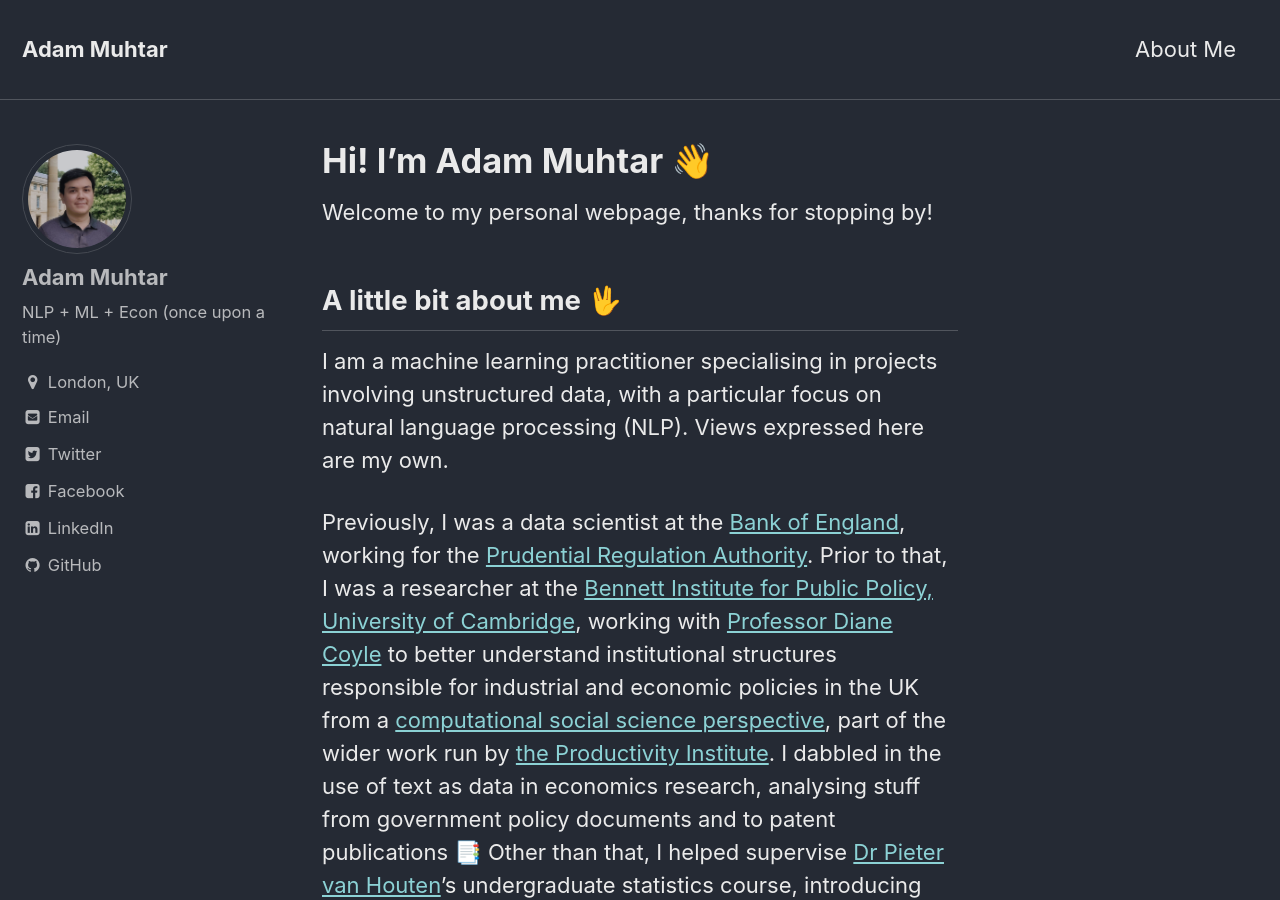
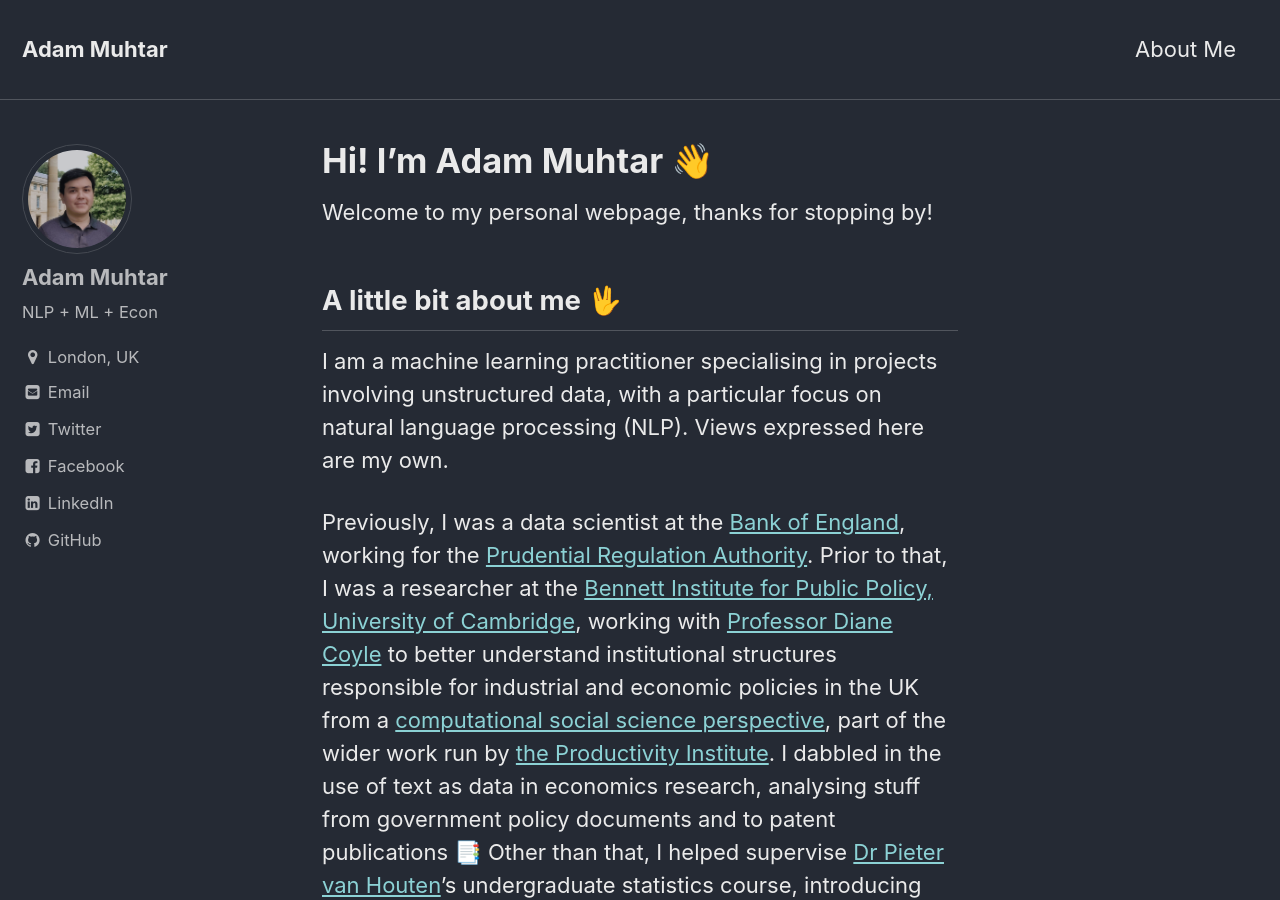
Before and after one commit to adammuhtar/adammuhtar.github.io, a Jekyll site: the page built from index.md, in a window 1280 px wide and 900 px high. Built offline with Jekyll 4.4.1, drawn with Linux system fonts in a browser that asks for light colours.

```diff
--- a/_config.yml
+++ b/_config.yml
@@ -85,7 +85,7 @@ analytics:
 author:
   name             : "Adam Muhtar"
   avatar           : "/assets/images/Adam_Muhtar.jpg"
-  bio              : "NLP + ML + Econ (once upon a time)"
+  bio              : "NLP + ML + Econ"
   location         : "London, UK"
   email            : "adam.b.muhtar@gmail.com"
   uri              :
```
Also changed, not shown: 1 other file.
